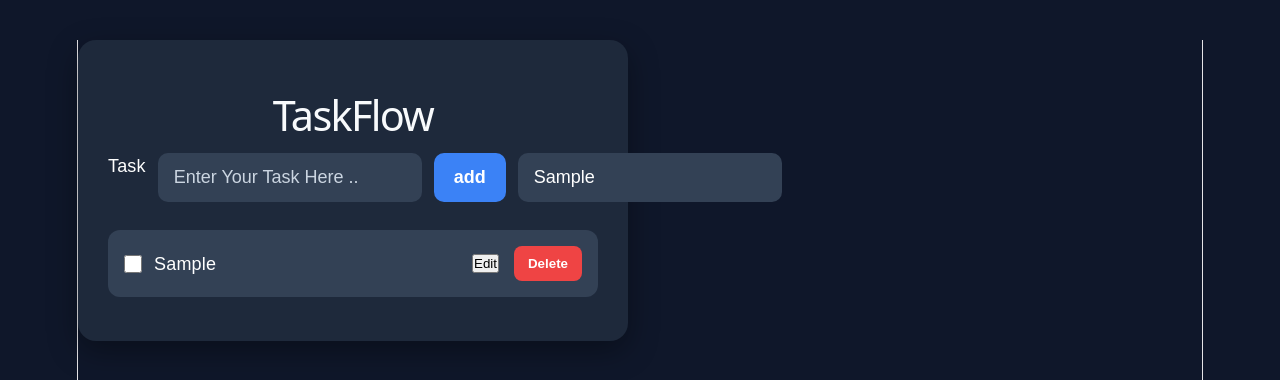
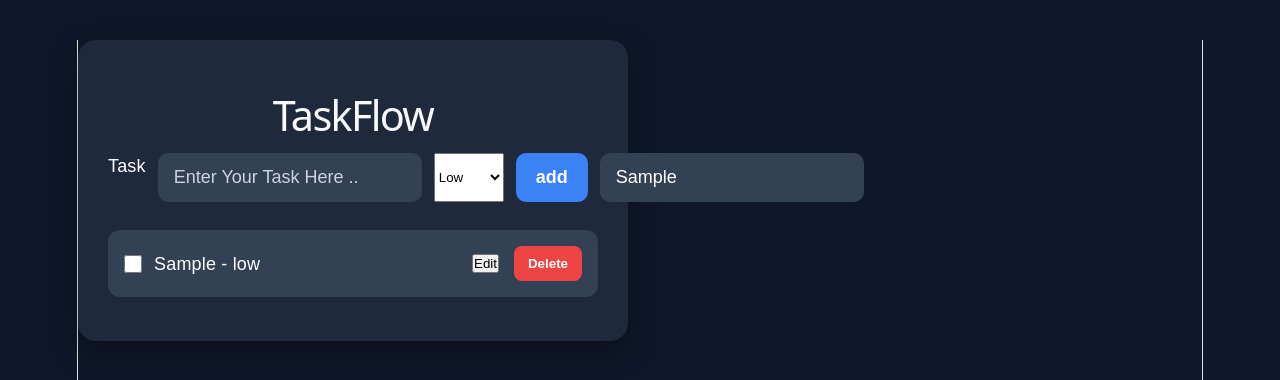
Before and after one commit to chetanchauhan715/taskflow-react, a React (Vite) app in the folder taskflow-v2-react/: page / in a window 1280 px wide. Both pictures are taken after typing "Sample", "Sample" into the empty fields and a click on the button "add". Shown: the top 380 px of the page. Built offline with nearby package versions, Linux system fonts and the light colour scheme.

Commit message:
feat: add priority to the tasks

```diff
--- a/taskflow-v2-react/src/App.jsx
+++ b/taskflow-v2-react/src/App.jsx
@@ -7,6 +7,7 @@ function App() {
   const [tasks , setTasks] = useState([]);
   const [editId , setEditId] = useState(null);
   const [search , setSearch] = useState("");
+  const [priority , setPriority] = useState("low");
 
 
   function addTask(event){
@@ -34,7 +35,8 @@ setInput("");
     const newTask = {
       id:Date.now(),
       text:input ,
-      completed:false
+      completed:false,
+      priority:priority
     }
 
 
@@ -42,6 +44,7 @@ setInput("");
     // console.log(tasks);
 
     setInput("");
+    setPriority("low");
 
   }
 }
@@ -75,7 +78,7 @@ task.id === id
     task.text.toLowerCase().includes(search.toLowerCase())
   );
 
-
+  // form -------------------------
 
   return (
     <>
@@ -93,6 +96,16 @@ task.id === id
             placeholder="Enter Your Task Here .."
             onChange={ (e)=> setInput(e.target.value)}
             />
+
+            <select
+            value={priority}
+            onChange={ (e)=> setPriority(e.target.value)}
+            >
+              <option value="low">Low</option>
+              <option value="medium">Medium</option>
+              <option value="high">High</option>
+
+            </select>
 
 
           <button type='submit'>
--- a/taskflow-v2-react/src/components/TaskList/TaskItem.jsx
+++ b/taskflow-v2-react/src/components/TaskList/TaskItem.jsx
@@ -10,9 +10,11 @@ function TaskItem({ task, deleteTask, toggleTask , editTask}) {
           />
 
           <p className={task.completed ? "completed" : ""}>
-            {task.text}
+            {task.text} - {task.priority}
           </p>
         </div>
+
+
 
         <button onClick={ ()=> editTask(task)}>
           Edit
--- a/taskflow-v2-react/src/components/TaskList/TaskList.jsx
+++ b/taskflow-v2-react/src/components/TaskList/TaskList.jsx
@@ -1,6 +1,6 @@
 import TaskItem from "./TaskItem";
 
-function TaskList( {tasks , deleteTask , toggleTask}){
+function TaskList( {tasks , deleteTask , toggleTask , editTask}){
     return (
         <div>
             {/* <h2>Task List</h2> */}
@@ -13,6 +13,7 @@ function TaskList( {tasks , deleteTask , toggleTask}){
                          task={task}
                          deleteTask= {deleteTask}
                          toggleTask ={toggleTask}
+                         editTask={editTask}
                          />
                     )))
                 )
```
